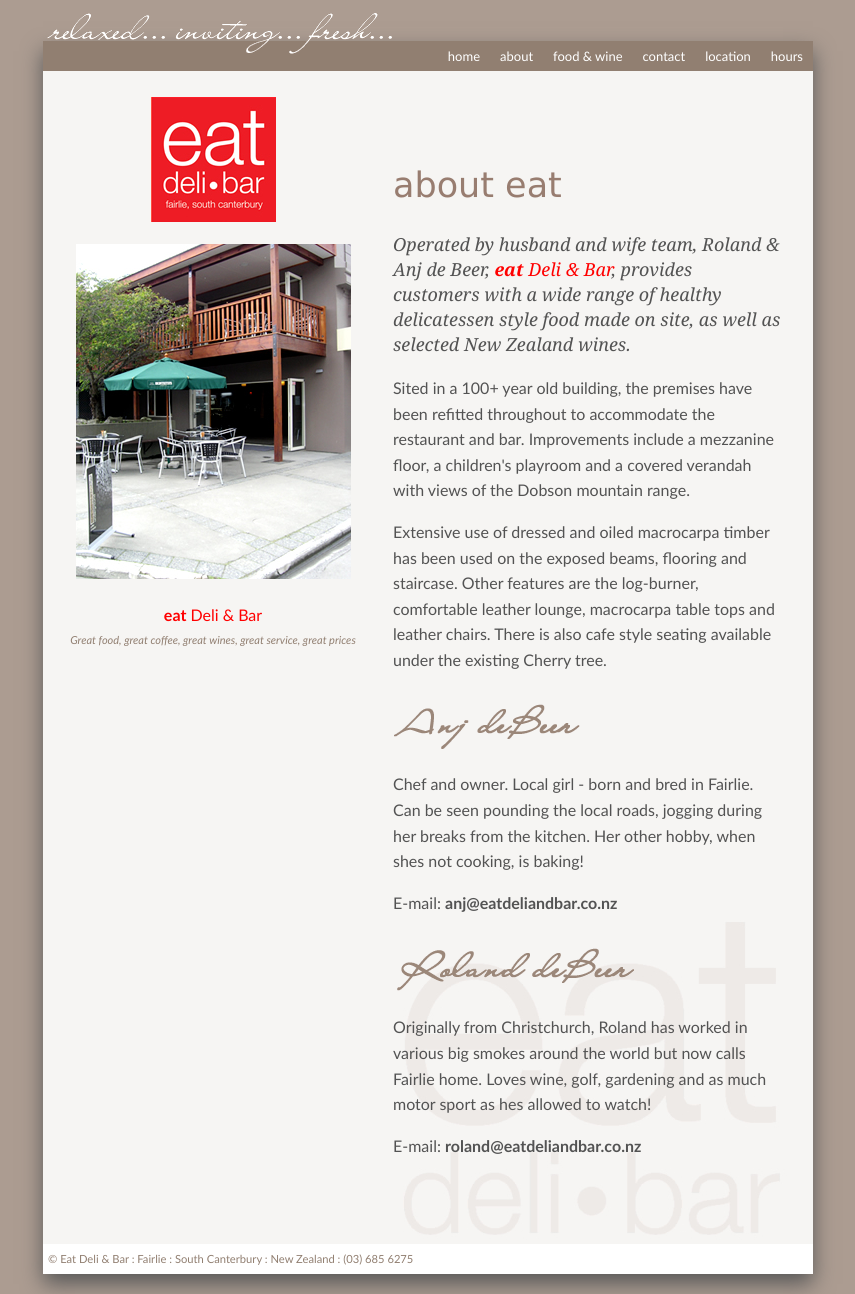
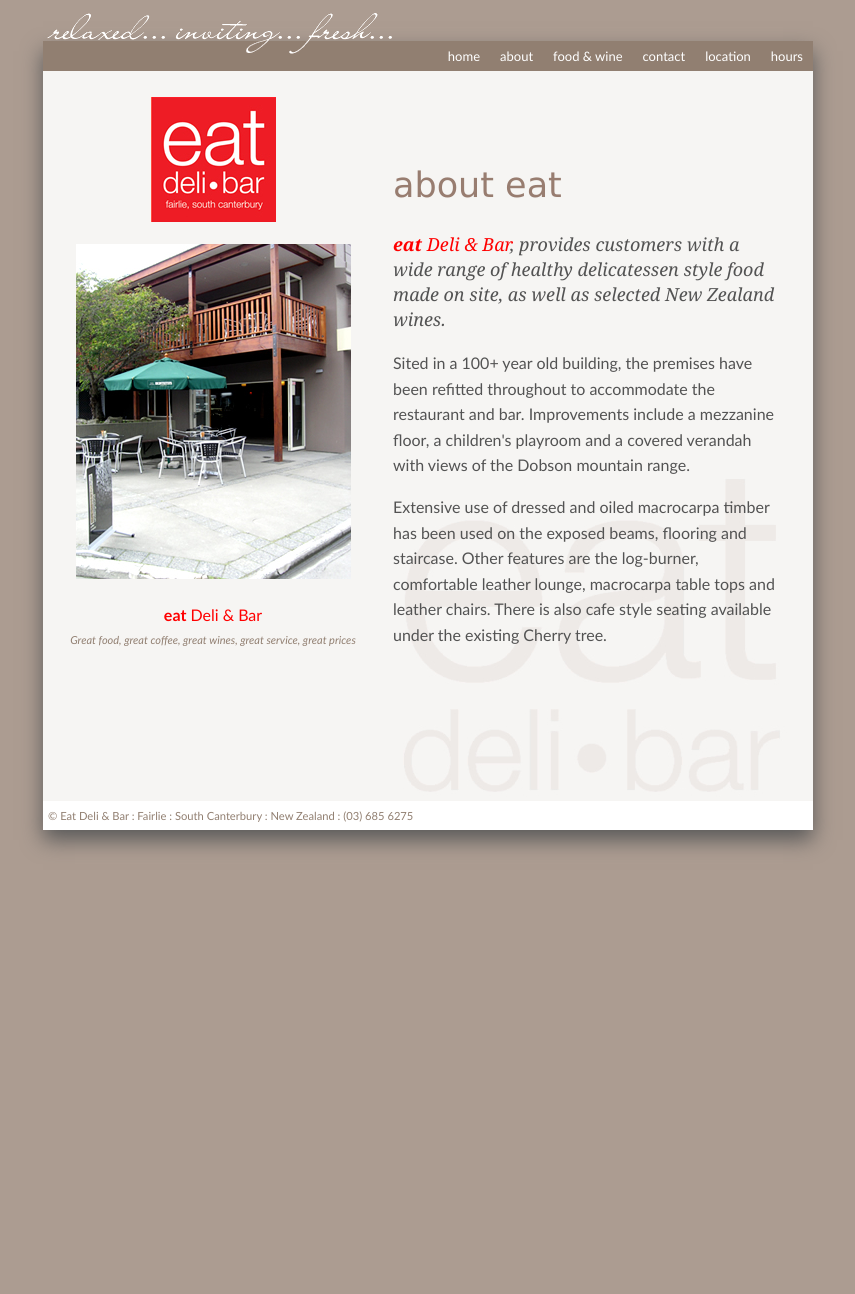
Before and after one commit to GeorgePhillips/eatdeliandbar-website, a Jekyll site: the page built from about.html, in a window 1280 px wide. Shown: the whole page, without its empty margins (212-1067 px from the left). Built offline with Jekyll 4.4.1, drawn with Linux system fonts in a browser that asks for light colours; after the commit the page ends 900 px from its top, so only the background shows below that.

Commit message:
Updated 'about.html' via CloudCannon

```diff
--- a/about.html
+++ b/about.html
@@ -5,20 +5,8 @@ image_description: "Picture of eat deli & bar"
 ---
 
 <h2>about eat</h2>
-<h3 class="editable">Operated by husband and wife team, Roland &amp; Anj de Beer, <span class="eat"><strong>eat</strong> Deli &amp; Bar</span>, provides customers with a wide range of healthy delicatessen style food made on site, as well as selected New Zealand wines.</h3>
+<h3 class="editable"><span class="eat"><strong>eat</strong> Deli &amp; Bar</span>, provides customers with a wide range of healthy delicatessen style food made on site, as well as selected New Zealand wines.</h3>
 
 <p class="editable">Sited in a 100+ year old building, the premises have been refitted throughout to accommodate the restaurant and bar. Improvements include a mezzanine floor, a children&#39;s playroom and a covered verandah with views of the Dobson mountain range.</p>
 
 <p class="editable">Extensive use of dressed and oiled macrocarpa timber has been used on the exposed beams, flooring and staircase. Other features are the log-burner, comfortable leather lounge, macrocarpa table tops and leather chairs. There is also cafe style seating available under the existing Cherry tree.</p>
-
-<h4><img src="img/anj.gif" width="380" height="55" alt="Anj deBeer" /></h4>
-<p>
-    Chef and owner. Local girl - born and bred in Fairlie. Can be seen pounding the local roads, jogging during her breaks from the kitchen. Her other hobby, when shes not cooking, is baking!
-</p>
-<p>E-mail: <strong>anj@eatdeliandbar.co.nz</strong></p>
-
-<h4><img src="img/rol.gif" width="380" height="55" alt="Roland deBeer" /></h4>
-<p>
-    Originally from Christchurch, Roland has worked in various big smokes around the world but now calls Fairlie home. Loves wine, golf, gardening and as much motor sport as hes allowed to watch!
-</p>
-<p>E-mail: <strong>roland@eatdeliandbar.co.nz</strong></p>
```
